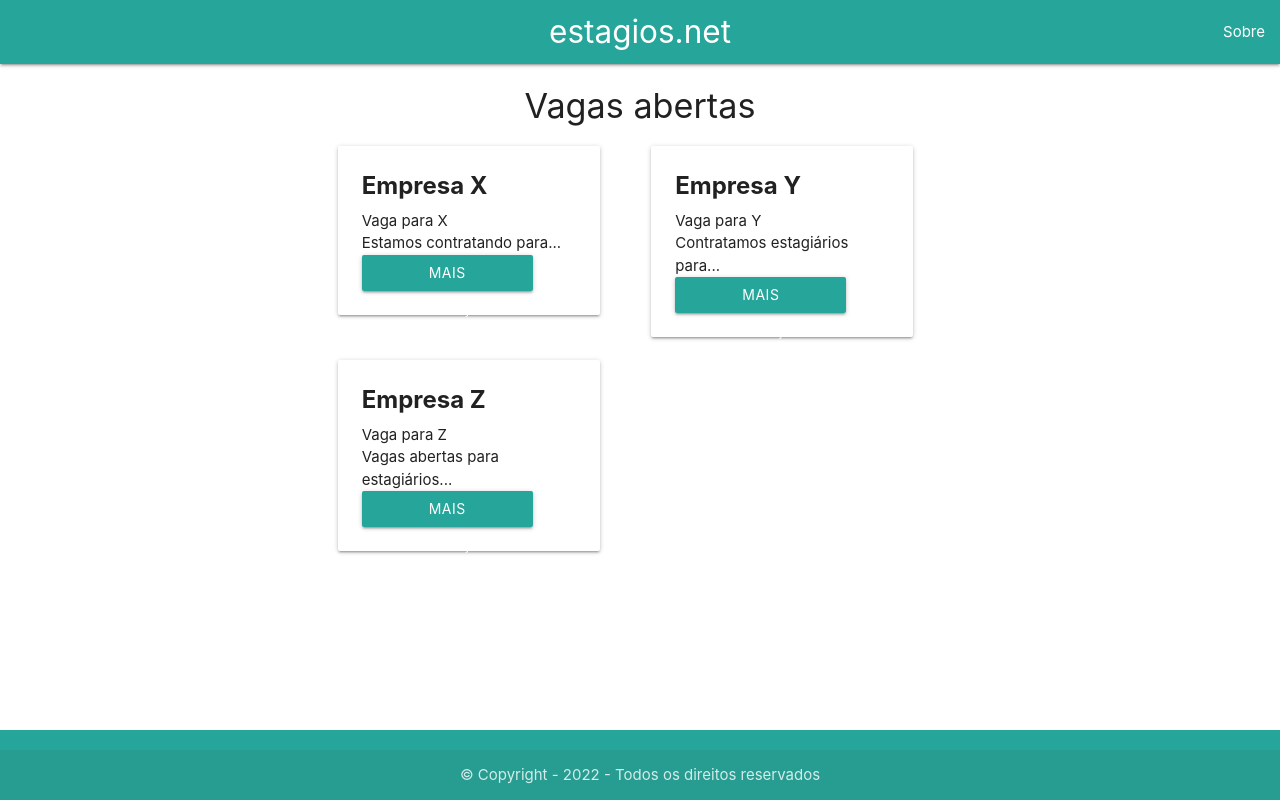
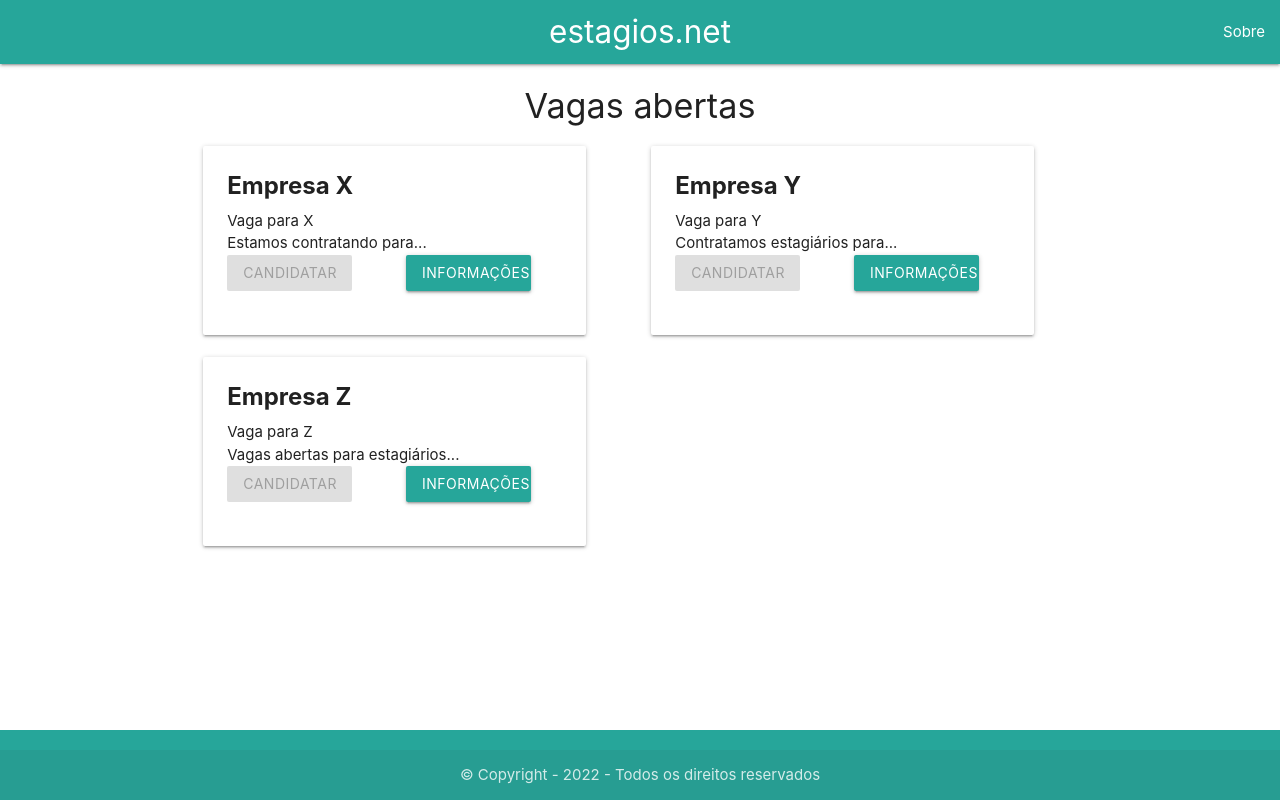
Before and after one commit to guilhermeferreira7/gest-o-de-est-gios, an Angular app: page /aluno/inicio in a window 1280 px wide. Built offline with nearby package versions, Linux system fonts and the light colour scheme.

Commit message:
added property binding to student-home component

```diff
--- a/src/app/student-home/student-home.component.css
+++ b/src/app/student-home/student-home.component.css
@@ -13,3 +13,7 @@ li {
 .card-title {
   font-weight: bold;
 }
+
+.jobs-container {
+  width: 100% !important;
+}
--- a/src/app/student-home/student-home.component.html
+++ b/src/app/student-home/student-home.component.html
@@ -1,6 +1,6 @@
 <div class="container">
   <h4 class="center">Vagas abertas</h4>
-  <ul class="container row">
+  <ul class="container row jobs-container">
     <li *ngFor="let job of jobOpportunities">
       <div class="col s12 m6">
         <div class="job-card card">
@@ -12,7 +12,16 @@
             <p class="offer-descriprion-card">
               {{ job.description }}
             </p>
-            <button class="btn btn-card">Mais informações</button>
+            <div class="row">
+              <div class="col s6">
+                <button class="btn btn-card" [disabled]="isUnchanged">
+                  Candidatar
+                </button>
+              </div>
+              <div class="col s6">
+                <button class="btn btn-card">Informações</button>
+              </div>
+            </div>
           </div>
         </div>
       </div>
--- a/src/app/student-home/student-home.component.ts
+++ b/src/app/student-home/student-home.component.ts
@@ -13,8 +13,10 @@ interface JobOpportiniy {
 })
 export class StudentHomeComponent implements OnInit {
   jobOpportunities: Array<JobOpportiniy>;
+  isUnchanged: boolean;
 
   constructor() {
+    this.isUnchanged = true;
     this.jobOpportunities = [
       {
         enterprise: 'Empresa X',
```
